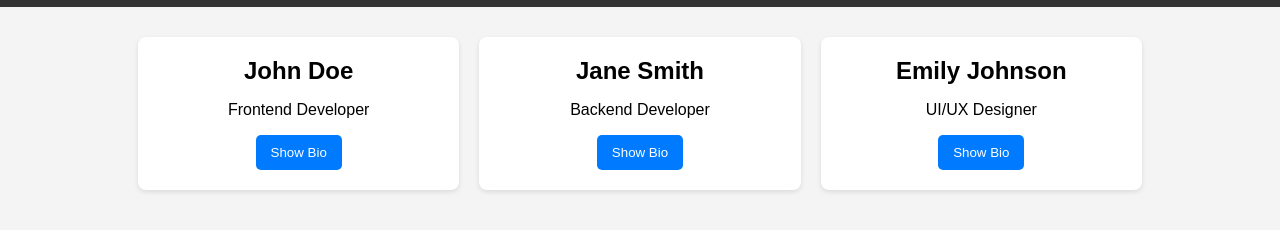
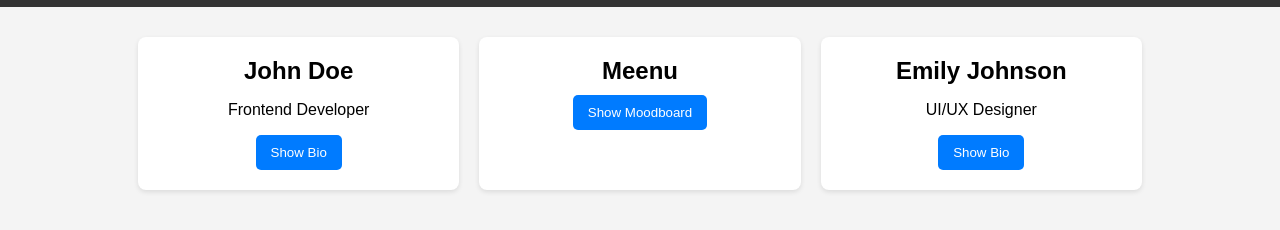
Before and after one commit to mgopina/mmc-group-webpage, a plain HTML site: page group_bio_template/index.html in a window 1280 px wide. Shown: the part 302-532 px from the top of the page. Drawn offline with Linux system fonts and the light colour scheme.

Commit message:
feat: added Meenu's moodboard and updated bio section

```diff
--- a/group_bio_template/index.html
+++ b/group_bio_template/index.html
@@ -30,11 +30,15 @@
         <p id="bio1" class="bio">John is a skilled frontend developer with 5 years of experience in creating responsive web applications.</p>
     </div>
     <div class="card">
-        <h2>Jane Smith</h2>
-        <p>Backend Developer</p>
-        <button onclick="toggleBio('bio2')">Show Bio</button>
-        <p id="bio2" class="bio">Jane is a backend developer specializing in server-side logic and database management.</p>
+    <h2>Meenu</h2>
+    <button onclick="toggleBio('bio2')">Show Moodboard</button>
+    <div id="bio2" class="bio">
+        <p>I'm passionate about front-end development and love bringing beautiful, functional designs to life. Java is my fav because it's clean and organized—just like I like my code 🩷</p>
+        <img src="img/Moodboard.png" alt="Meenu Moodboard" style="max-width: 100%; border-radius: 10px; margin-top: 10px;">
+        <p><a href="https://github.com/Meenu1206" target="_blank">GitHub: Meenu1206</a></p>
     </div>
+</div>
+
     <div class="card">
         <h2>Emily Johnson</h2>
         <p>UI/UX Designer</p>
```
Also changed, not shown: group_bio_template/img/Moodboard.png (added).
